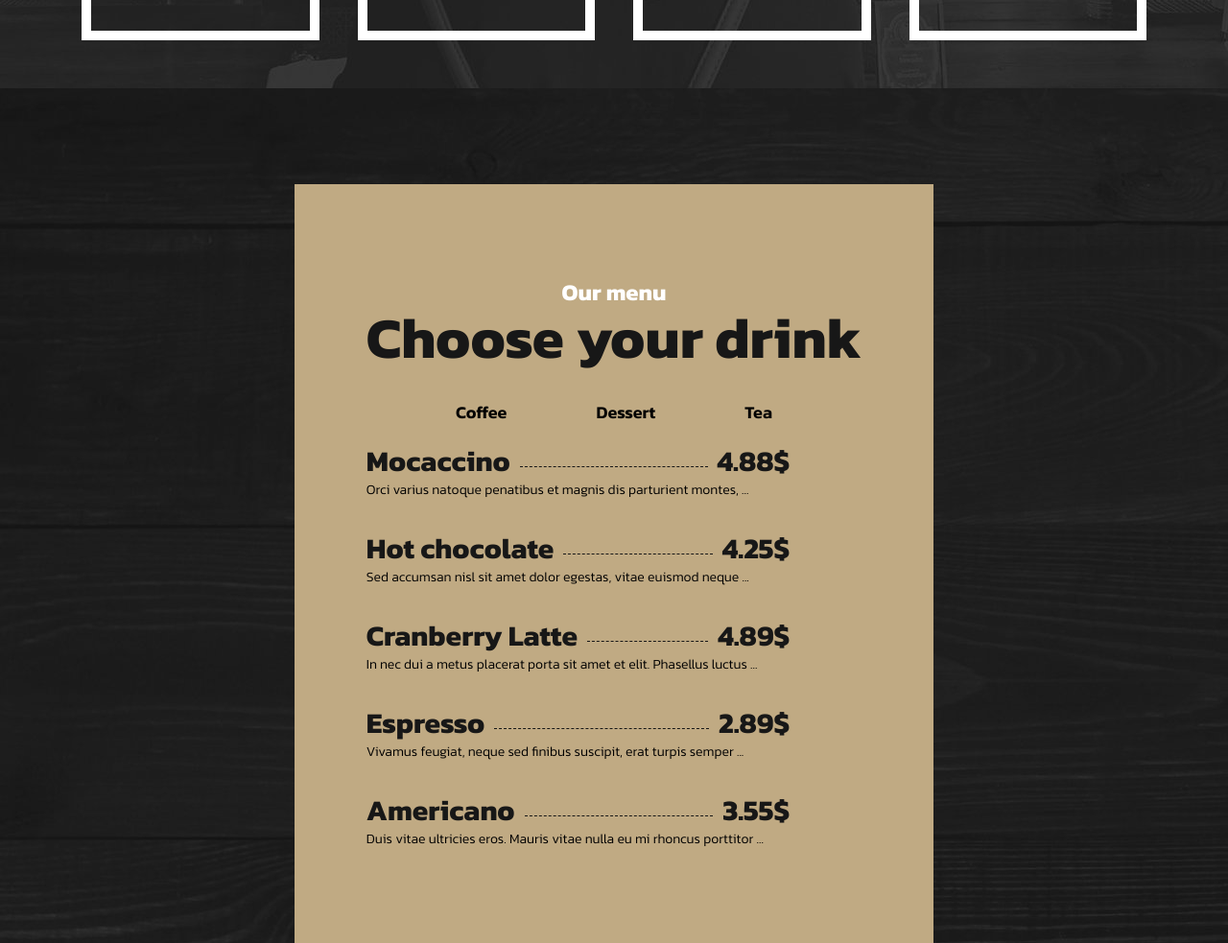
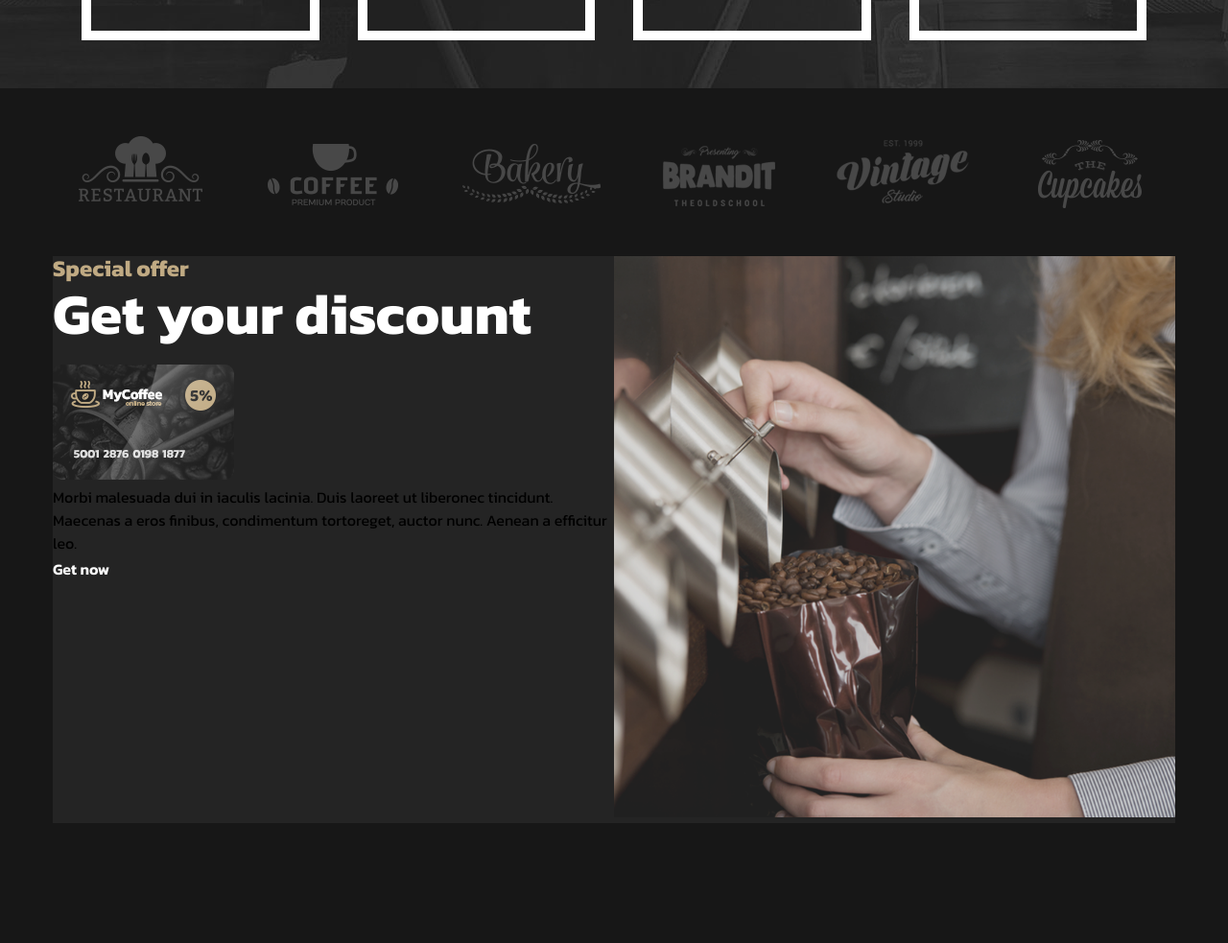
Before and after one commit to LobnaMuhamed/Coffee-Shop, a plain HTML site: page index.html in a window 1280 px wide. Shown: the part 2184-3167 px from the top of the page at 96% size. After the commit the page ends 3042 px from the top, so only its background shows below. Drawn offline with nearby package versions, Linux system fonts and the light colour scheme.

Commit message:
update app

```diff
--- a/css/main.css
+++ b/css/main.css
@@ -47,6 +47,11 @@ ul {
     width: 1170px;
   }
 }
+@media (max-width: 767px) {
+  .container {
+    margin: 0;
+  }
+}
 a {
   text-decoration: none;
 }
@@ -72,6 +77,19 @@ a,
 span,
 img {
   transition: var(--main-transition);
+}
+a.btn {
+  font-size: 16px;
+  font-weight: 600;
+  line-height: 30px;
+  color: var(--white_color);
+  margin-top: 30px;
+  transition: 0.2s linear;
+}
+a.btn:hover {
+  background-color: var(--white_color);
+  border: 2px solid black;
+  color: black;
 }
 /* =========================== Start Home Section =========================== */
 section.home {
@@ -234,19 +252,6 @@ section.home > .container .text_side p {
   font-weight: 400;
   padding-bottom: 40px;
 }
-section.home > .container .text_side .btns a {
-  font-size: 16px;
-  font-weight: 600;
-  line-height: 30px;
-  color: var(--white_color);
-  margin-top: 30px;
-  transition: 0.2s linear;
-}
-section.home > .container .text_side .btns a.btn:hover {
-  background-color: var(--white_color);
-  border: 2px solid black;
-  color: black;
-}
 section.home > .container .text_side .btns a.prod_btn {
   background-color: var(--main_color);
   margin-right: 25px;
@@ -258,28 +263,9 @@ section.home > .container .text_side .btns a.about_btn {
   border: 2s solid var(--bg-color);
   padding: 15px 30px;
 }
-@media (max-width: 339px) {
+@media (max-width: 1200px) {
   section.home > .container .text_side h1 {
-    font-size: 45px;
-    line-height: 25px;
-  }
-}
-@media (min-width: 340px) and (max-width: 768px) {
-  section.home > .container .text_side h1 {
-    font-size: 60px;
-    line-height: 30px;
-  }
-}
-@media (max-width: 768px) {
-  section.home > .container .text_side {
-    gap: 5px;
-  }
-  section.home > .container .text_side .btns a.about_btn {
-    padding: 10px 13px;
-  }
-  section.home > .container .text_side .btns a.prod_btn {
-    padding: 7px 10px;
-    margin-right: 10px;
+    font-size: 80px;
   }
 }
 @media (max-width: 991px) {
@@ -290,10 +276,26 @@ section.home > .container .text_side .btns a.about_btn {
     width: 100%;
   }
 }
-
-@media (min-width: 767px) and (max-width: 1200px) {
+@media (max-width: 768px) {
+  section.home > .container .text_side {
+    gap: 5px;
+  }
   section.home > .container .text_side h1 {
-    font-size: 80px;
+    font-size: 60px;
+    line-height: 30px;
+  }
+  section.home > .container .text_side .btns a.about_btn {
+    padding: 10px 13px;
+  }
+  section.home > .container .text_side .btns a.prod_btn {
+    padding: 7px 10px;
+    margin-right: 10px;
+  }
+}
+@media (max-width: 339px) {
+  section.home > .container .text_side h1 {
+    font-size: 45px;
+    line-height: 25px;
   }
 }
 
@@ -483,6 +485,7 @@ section.menu {
   padding-top: var(--main-padding);
   padding-bottom: var(--main-padding);
   text-align: center;
+  display: none;
 }
 section.menu .container .row {
   background-color: var(--main_color);
@@ -564,6 +567,7 @@ section.testimonail {
   background-image: url(../images/coffee_parallax.jpg);
   background-position: center center;
   background-attachment: fixed;
+  display: none;
 }
 section.testimonail .container {
   position: relative;
@@ -613,9 +617,58 @@ section.testimonail .swiper-slide span.fa {
 
 section.testimonail .container .swiper_btn::after {
   background-color: var(--main_color);
-  color:black;
+  color: black;
   font-size: 16px;
   font-weight: 700;
   padding: 20px;
 }
 /* End Testimonail Section */
+
+/* ================= Start Icons Section ================= */
+
+section.icons {
+  padding-top: calc(var(--main-padding) / 2);
+  padding-bottom: calc(var(--main-padding) / 2);
+}
+section.icons .container {
+  display: grid;
+  grid-template-columns: repeat(6, 1fr);
+  justify-content: center;
+  align-items: center;
+  gap: 60px;
+}
+section.icons .container img {
+  margin: 0 auto;
+}
+
+@media (max-width: 991px) {
+  section.icons .container {
+    grid-template-columns: repeat(3, 1fr);
+  }
+}
+@media (max-width: 767px) {
+  section.icons .container {
+    grid-template-columns: repeat(2, 1fr);
+  }
+}
+@media (max-width: 481px) {
+  section.icons .container {
+    grid-template-columns: repeat(1, 1fr);
+  }
+}
+/* End Icons  */
+
+/* ================= Start Offer Section ================= */
+section.offer {
+}
+section.offer .container {
+  padding: 0;
+  background-color: #242424;
+  display: grid;
+  grid-template-columns: repeat(2, 50%);
+}
+section.offer .container .img_offer img
+{
+  width: 100%;
+}
+/* End Offer Section */
--- a/index.html
+++ b/index.html
@@ -524,6 +524,40 @@
       </div>
     </section>
     <!-- End Testimonail Section -->
+    <!-- **************** Start Icons Section **************** -->
+    <section class="icons">
+      <div class="container">
+        <img src="images/rest.png" alt="resturant" />
+        <img src="images/coffee.png" alt="coffee" />
+        <img src="images/bakery-1.png" alt="bakery" />
+        <img src="images/brandit-1.png" alt="brandit" />
+        <img src="images/vintage-1.png" alt="vintage" />
+        <img src="images/cupcake-1.png" alt="cupcakes" />
+      </div>
+    </section>
+    <!-- End Icons Section -->
+    <!-- **************** Start Offer Section **************** -->
+    <section class="offer">
+      <div class="container">
+        <div class="text_offer">
+          <div class="text_side">
+            <span>Special offer </span>
+            <h1>Get your discount</h1>
+          </div>
+          <img src="images/card.png" alt="img" />
+          <p>
+            Morbi malesuada dui in iaculis lacinia. Duis laoreet ut liberonec
+            tincidunt. Maecenas a eros finibus, condimentum tortoreget, auctor
+            nunc. Aenean a efficitur leo.
+          </p>
+          <a href="#home" class="btn">Get now</a>
+        </div>
+        <div class="img_offer">
+          <img src="images/coffe_back.png" alt="">
+        </div>
+      </div>
+    </section>
+    <!-- End Offer Section -->
 
     <!-- Swiper JS -->
     <script src="https://cdn.jsdelivr.net/npm/swiper@9/swiper-bundle.min.js"></script>
```
